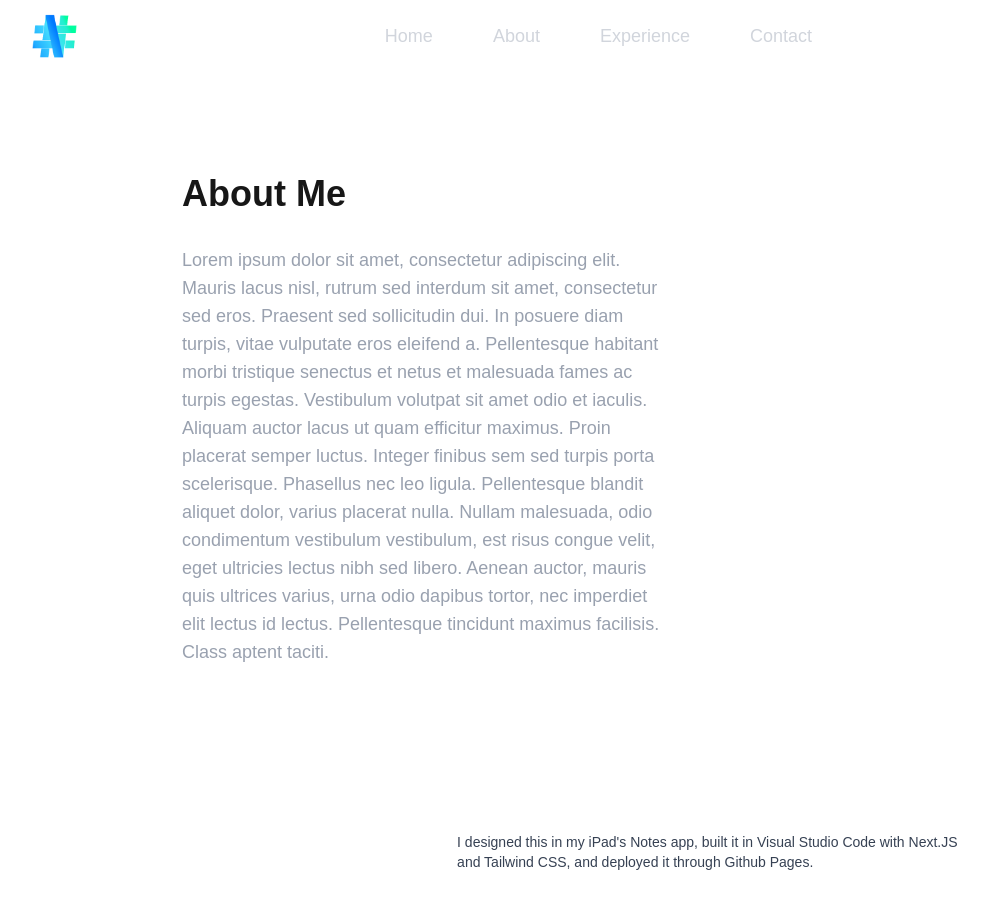
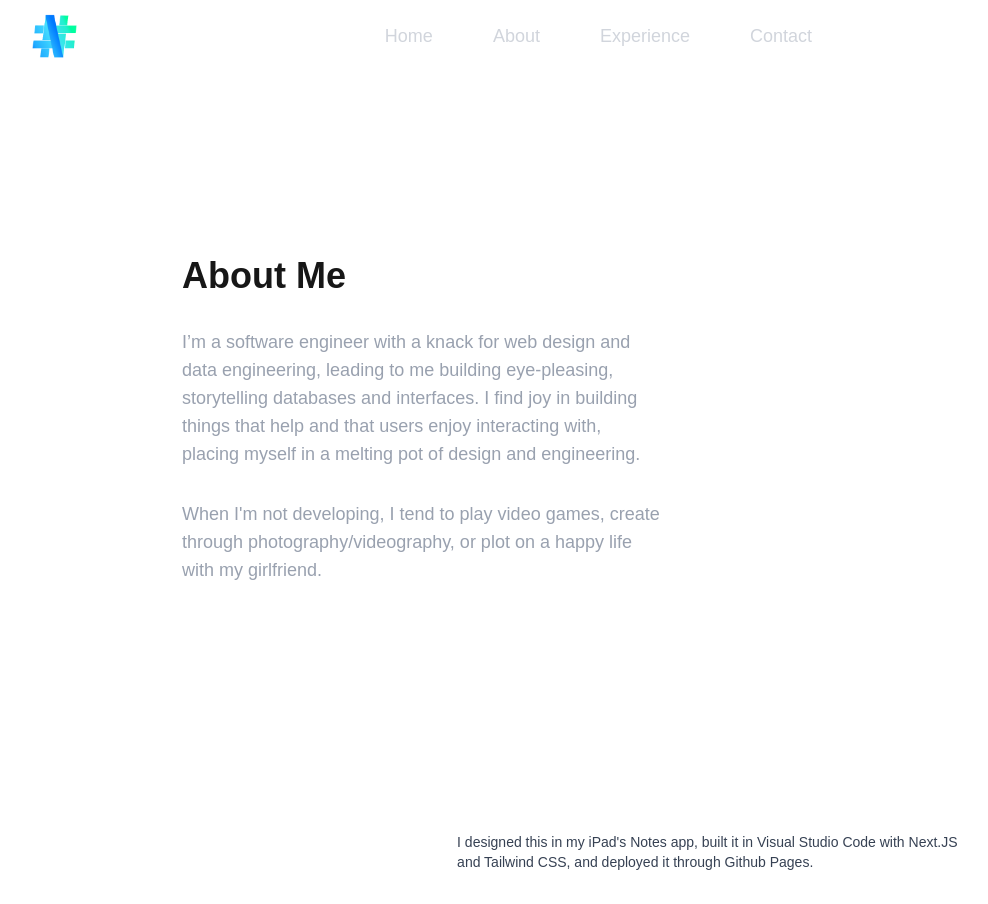
Before and after one commit to tagaritt/nashtag-dev, a Next.js app: page /about in a window 1280 px wide. Shown: the whole page, without its empty margins (218-1206 px from the left). Built offline with nearby package versions, Linux system fonts and the light colour scheme.

Commit message:
Update page.tsx

```diff
--- a/app/about/page.tsx
+++ b/app/about/page.tsx
@@ -7,7 +7,11 @@ const page = () => {
             <h1 className='text-4xl font-bold text-left mx-100 mt-10'>About Me</h1>
 
             <p className='text-lg text-left mt-6 mx-100 text-gray-400'>
-                Lorem ipsum dolor sit amet, consectetur adipiscing elit. Mauris lacus nisl, rutrum sed interdum sit amet, consectetur sed eros. Praesent sed sollicitudin dui. In posuere diam turpis, vitae vulputate eros eleifend a. Pellentesque habitant morbi tristique senectus et netus et malesuada fames ac turpis egestas. Vestibulum volutpat sit amet odio et iaculis. Aliquam auctor lacus ut quam efficitur maximus. Proin placerat semper luctus. Integer finibus sem sed turpis porta scelerisque. Phasellus nec leo ligula. Pellentesque blandit aliquet dolor, varius placerat nulla. Nullam malesuada, odio condimentum vestibulum vestibulum, est risus congue velit, eget ultricies lectus nibh sed libero. Aenean auctor, mauris quis ultrices varius, urna odio dapibus tortor, nec imperdiet elit lectus id lectus. Pellentesque tincidunt maximus facilisis. Class aptent taciti.
+                I’m a software engineer with a knack for web design and data engineering, leading to me building eye-pleasing, storytelling databases and interfaces. I find joy in building things that help and that users enjoy interacting with, placing myself in a melting pot of design and engineering.
+            </p>
+
+            <p className='text-lg text-left mt-6 mx-100 text-gray-400'>
+                When I'm not developing, I tend to play video games, create through photography/videography, or plot on a happy life with my girlfriend.
             </p>
         </div>
     </div>
```
